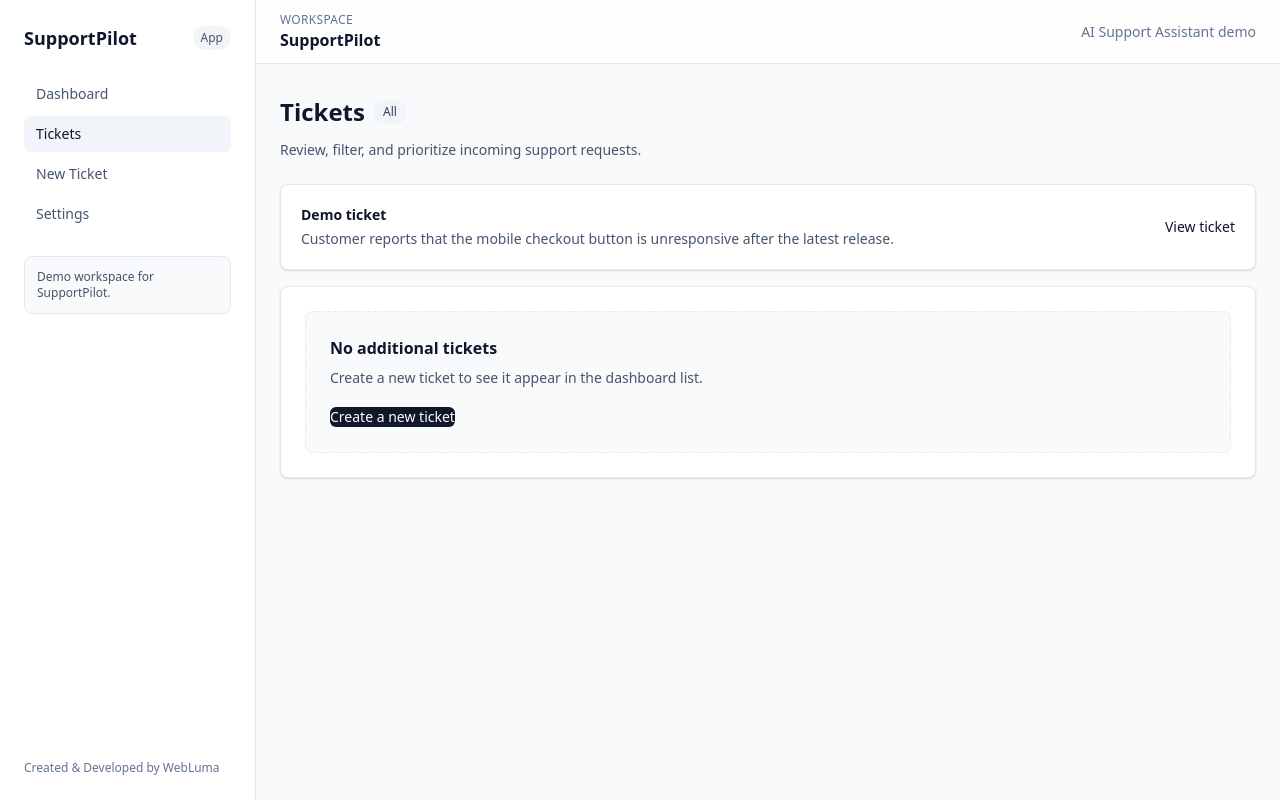
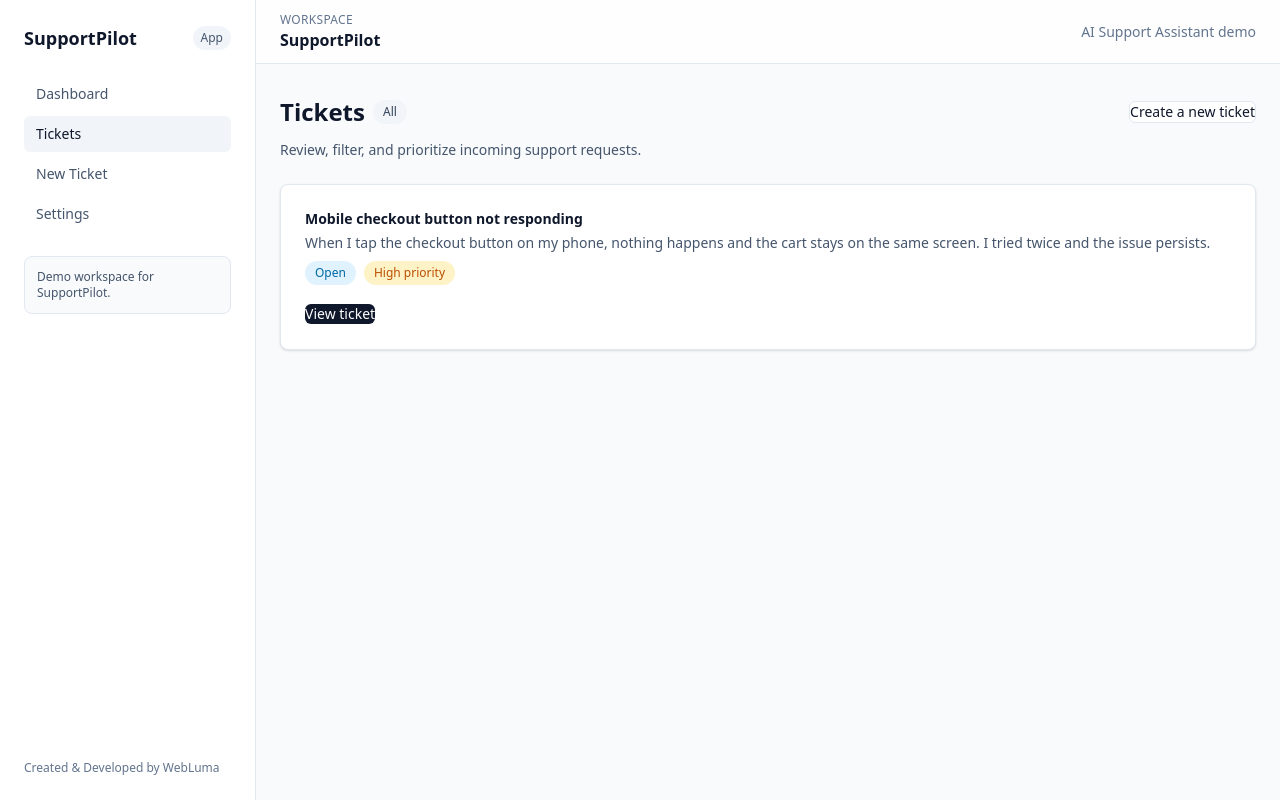
Before and after one commit to webluma/supportpilot, a Next.js app: page /app/tickets in a window 1280 px wide. Built offline with nearby package versions, Linux system fonts and the light colour scheme.

Commit message:
feat: integrar lista de tickets com estado global

```diff
--- a/app/(app)/app/tickets/page.tsx
+++ b/app/(app)/app/tickets/page.tsx
@@ -1,40 +1,66 @@
-import Link from "next/link";
+"use client";
+
+import { useEffect } from "react";
 
 import { PageHeader } from "@/components/layout/PageHeader";
 import { Badge } from "@/components/ui/Badge";
 import { ButtonLink } from "@/components/ui/Button";
 import { Card } from "@/components/ui/Card";
 import { EmptyState } from "@/components/ui/EmptyState";
+import type { TicketPriority, TicketStatus } from "@/lib/tickets/types";
+import { useTicketsStore } from "@/store/useTicketsStore";
+
+const statusVariantMap: Record<
+  TicketStatus,
+  "default" | "info" | "warning" | "success"
+> = {
+  Open: "info",
+  "In Progress": "warning",
+  Resolved: "success",
+};
+
+const priorityVariantMap: Record<
+  TicketPriority,
+  "default" | "info" | "warning" | "success"
+> = {
+  Low: "default",
+  Medium: "info",
+  High: "warning",
+  Urgent: "warning",
+};
 
 export default function TicketsPage() {
+  const tickets = useTicketsStore((state) => state.tickets);
+  const isHydrated = useTicketsStore((state) => state.isHydrated);
+  const hydrateTickets = useTicketsStore((state) => state.hydrateTickets);
+
+  useEffect(() => {
+    hydrateTickets();
+  }, [hydrateTickets]);
+
   return (
     <div className="space-y-6">
       <PageHeader
         title="Tickets"
         description="Review, filter, and prioritize incoming support requests."
         badge={<Badge>All</Badge>}
+        actions={
+          <ButtonLink href="/app/tickets/new" variant="secondary">
+            Create a new ticket
+          </ButtonLink>
+        }
       />
-      <div className="grid gap-4">
-        <Card className="p-5">
-          <div className="flex flex-wrap items-center justify-between gap-4">
-            <div className="space-y-1">
-              <p className="text-sm font-semibold text-slate-900">Demo ticket</p>
-              <p className="text-sm text-slate-600">
-                Customer reports that the mobile checkout button is unresponsive
-                after the latest release.
-              </p>
-            </div>
-            <Link
-              href="/app/tickets/123"
-              className="text-sm font-medium text-slate-900 underline-offset-4 hover:underline focus-visible:outline-none focus-visible:ring-2 focus-visible:ring-slate-900 focus-visible:ring-offset-2 ring-offset-white"
-            >
-              View ticket
-            </Link>
-          </div>
-        </Card>
+      {!isHydrated ? (
         <Card className="p-6">
           <EmptyState
-            title="No additional tickets"
+            title="Loading tickets"
+            description="Fetching the latest ticket activity for this workspace."
+          />
+        </Card>
+      ) : tickets.length === 0 ? (
+        <Card className="p-6">
+          <EmptyState
+            title="No tickets found"
             description="Create a new ticket to see it appear in the dashboard list."
             action={
               <ButtonLink href="/app/tickets/new">
@@ -43,7 +69,40 @@
             }
           />
         </Card>
-      </div>
+      ) : (
+        <div className="grid gap-4">
+          {tickets.map((ticket) => (
+            <Card key={ticket.id} className="w-full max-w-full p-6">
+              <div className="flex flex-col items-start gap-2">
+                <div className="w-full space-y-1">
+                  <p className="truncate text-sm font-semibold text-slate-900">
+                    {ticket.title}
+                  </p>
+                  <p className="line-clamp-2 text-sm text-slate-600 sm:truncate">
+                    {ticket.description}
+                  </p>
+                </div>
+                <div className="flex flex-wrap gap-2">
+                  <Badge variant={statusVariantMap[ticket.status]}>
+                    {ticket.status}
+                  </Badge>
+                  <Badge variant={priorityVariantMap[ticket.priority]}>
+                    {ticket.priority} priority
+                  </Badge>
+                </div>
+                <div className="w-full pt-2">
+                  <ButtonLink
+                    href={`/app/tickets/${ticket.id}`}
+                    className="inline-block"
+                  >
+                    View ticket
+                  </ButtonLink>
+                </div>
+              </div>
+            </Card>
+          ))}
+        </div>
+      )}
     </div>
   );
 }
```
